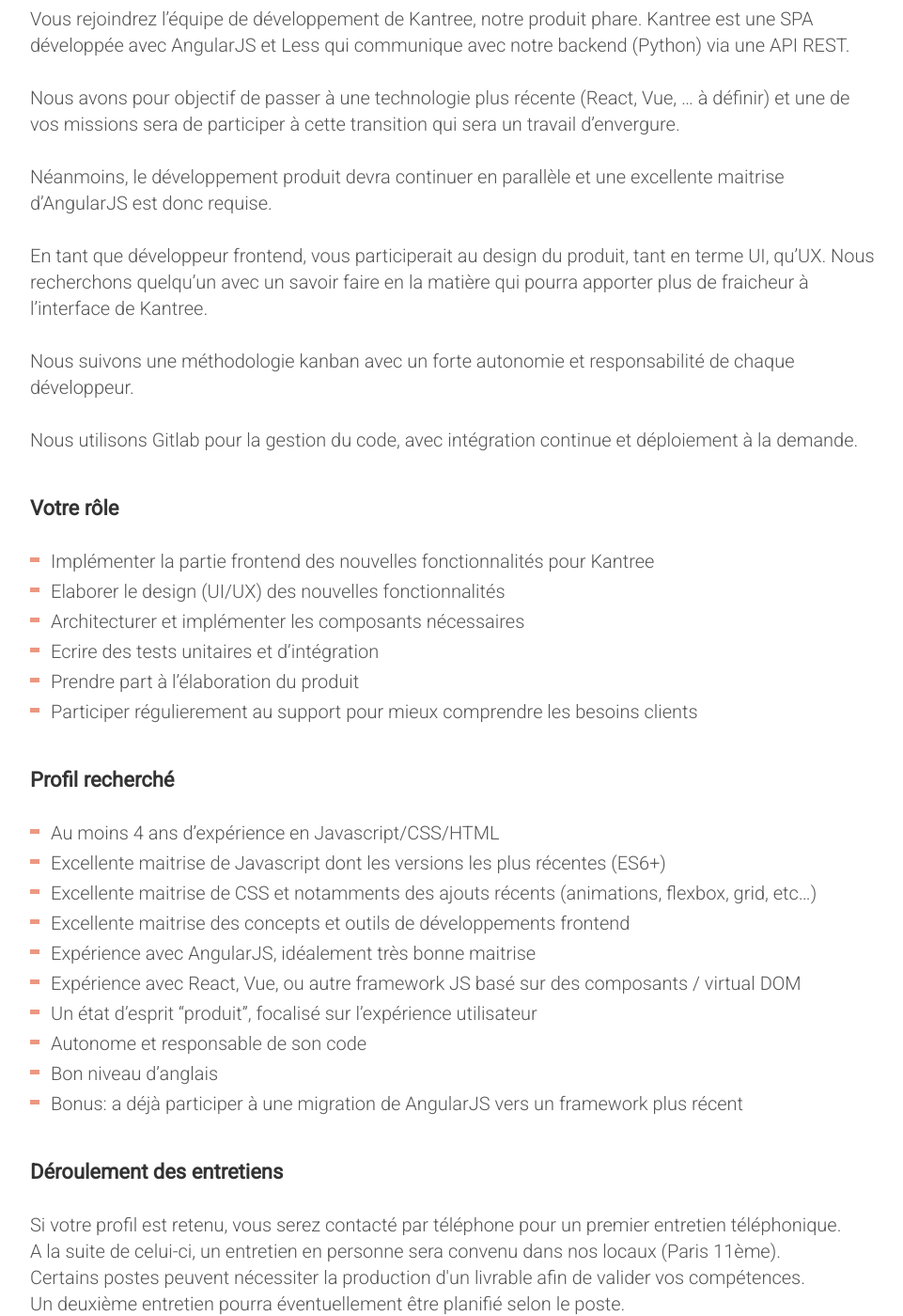
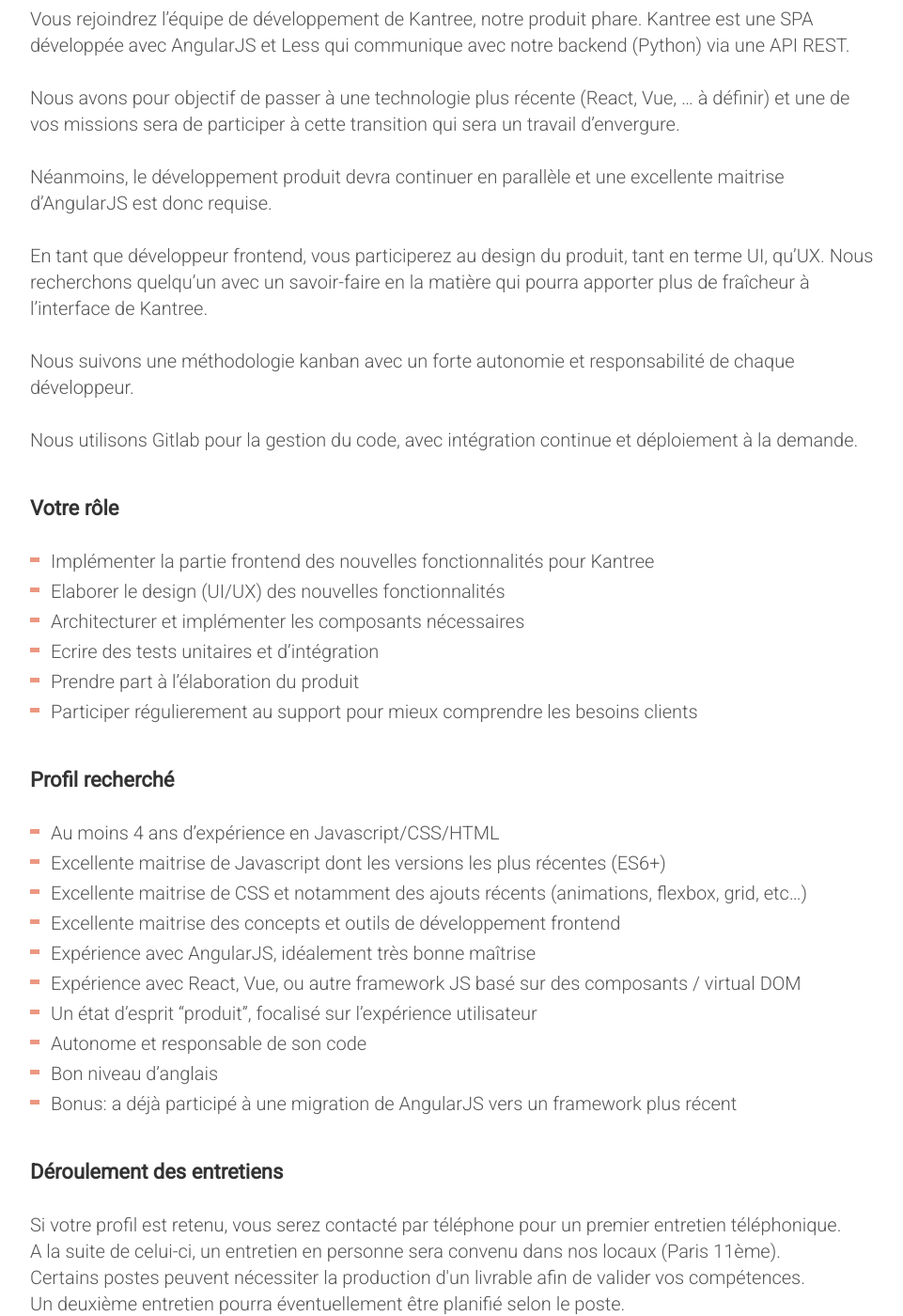
Before and after one commit to digicoop/digicoop.github.io, a Jekyll site: the page built from _jobs/developer-frontend.md, in a window 1280 px wide and 1400 px high, scrolled down 1346 px. Shown: the whole window at 94% size, without its empty margins (158-1119 px from the left). Built offline with Jekyll 4.4.1, drawn with Linux system fonts in a browser that asks for light colours; nearby versions of some CDN libraries.

Commit message:
Update developer-frontend.md

```diff
--- a/_jobs/developer-frontend.md
+++ b/_jobs/developer-frontend.md
@@ -15,7 +15,7 @@
 
 Néanmoins, le développement produit devra continuer en parallèle et une excellente maitrise d'AngularJS est donc requise.
 
-En tant que développeur frontend, vous participerait au design du produit, tant en terme UI, qu'UX. Nous recherchons quelqu'un avec un savoir faire en la matière qui pourra apporter plus de fraicheur à l'interface de Kantree.
+En tant que développeur frontend, vous participerez au design du produit, tant en terme UI, qu'UX. Nous recherchons quelqu'un avec un savoir-faire en la matière qui pourra apporter plus de fraîcheur à l'interface de Kantree.
 
 Nous suivons une méthodologie kanban avec un forte autonomie et responsabilité de chaque développeur.
 
@@ -34,11 +34,11 @@
 
 - Au moins 4 ans d'expérience en Javascript/CSS/HTML
 - Excellente maitrise de Javascript dont les versions les plus récentes (ES6+)
-- Excellente maitrise de CSS et notamments des ajouts récents (animations, flexbox, grid, etc...)
-- Excellente maitrise des concepts et outils de développements frontend
-- Expérience avec AngularJS, idéalement très bonne maitrise
+- Excellente maitrise de CSS et notamment des ajouts récents (animations, flexbox, grid, etc...)
+- Excellente maitrise des concepts et outils de développement frontend
+- Expérience avec AngularJS, idéalement très bonne maîtrise
 - Expérience avec React, Vue, ou autre framework JS basé sur des composants / virtual DOM
 - Un état d'esprit "produit", focalisé sur l'expérience utilisateur
 - Autonome et responsable de son code
 - Bon niveau d'anglais
-- Bonus: a déjà participer à une migration de AngularJS vers un framework plus récent
+- Bonus: a déjà participé à une migration de AngularJS vers un framework plus récent
```
